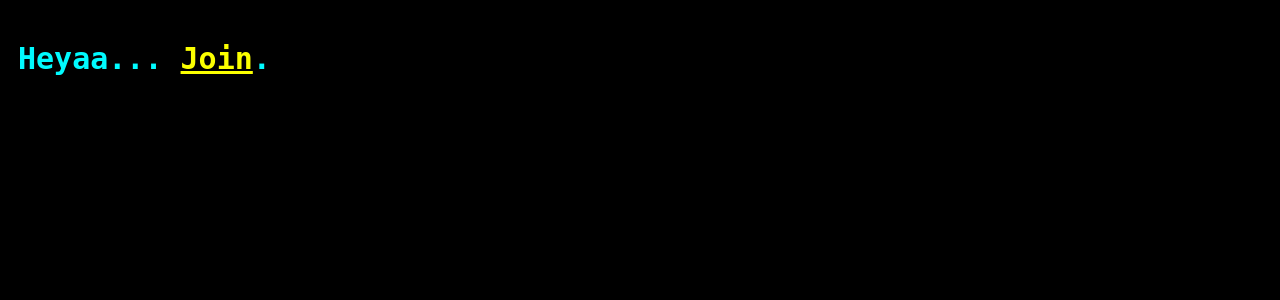
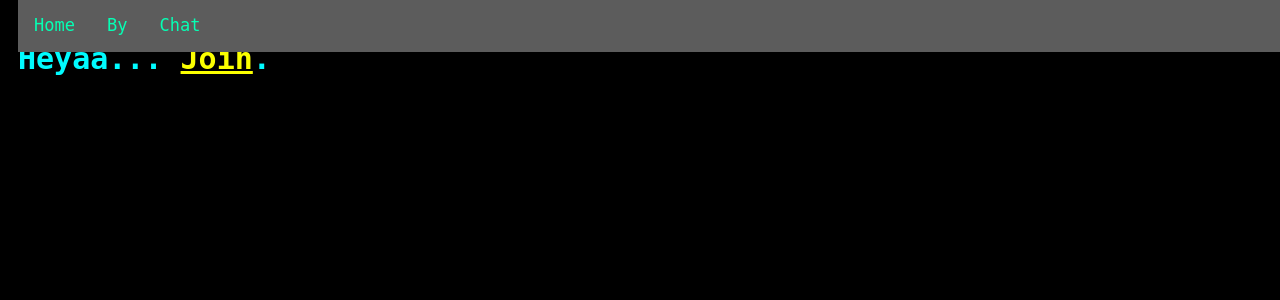
Before and after one commit to v1s1t0r999/flaskwebvid, a Flask app: page / in a window 1280 px wide. Shown: the top 300 px of the page. Run offline with Flask 2, Linux system fonts and the light colour scheme; some libraries are stand-ins or nearby versions.

Commit message:
Update base.html

```diff
--- a/templates/base.html
+++ b/templates/base.html
@@ -24,6 +24,18 @@
 </head>
 
 <body>
+    <header>
+                <div class="topnav">
+                    <nav id='navbar'>
+                    <a href="/" target="_blank">Home</a>
+<!--                     <a href="">Threads</a> -->
+<!--                     <a href="https://work.gotto.tk" target="_blank">Work</a> -->
+<!--                     <a href="https://inbox.gotto.tk" target="_blank">Inbox</a> -->
+                    <a href="https://github.com/v1s1t0r999" target="_blank">By</a>
+                    <a href="https://tpslit.vercel.app">Chat</a>
+                    </nav>
+                </div>
+            </header>
   {% block body %}
   {% endblock %}
   {% block bodyjs %}
```
